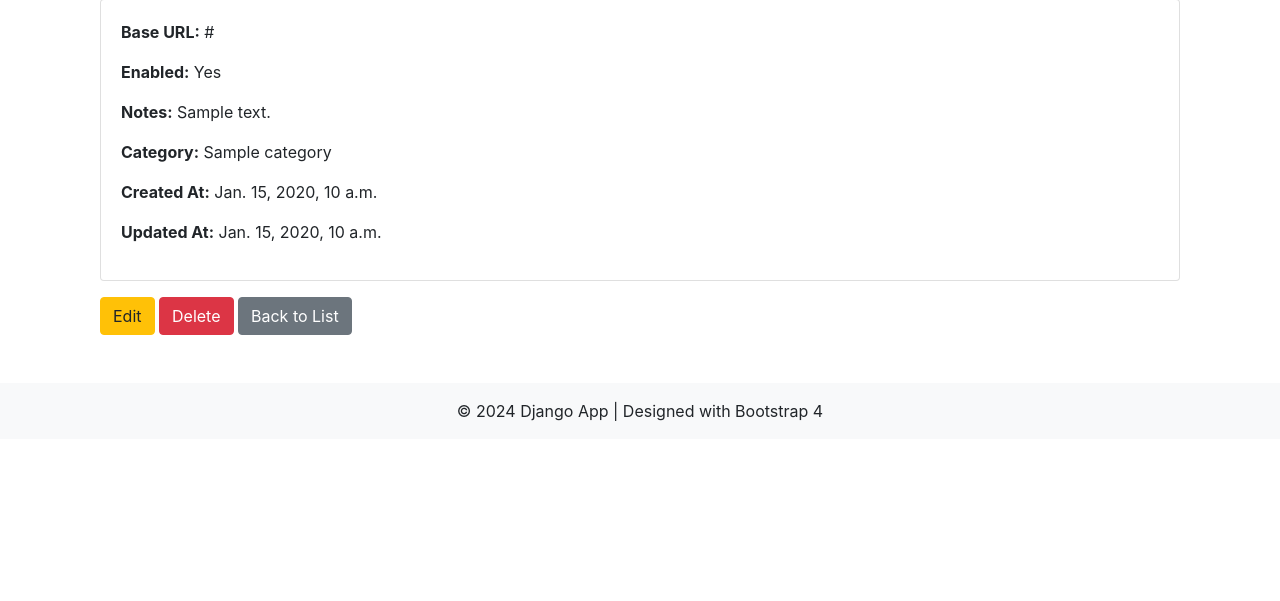
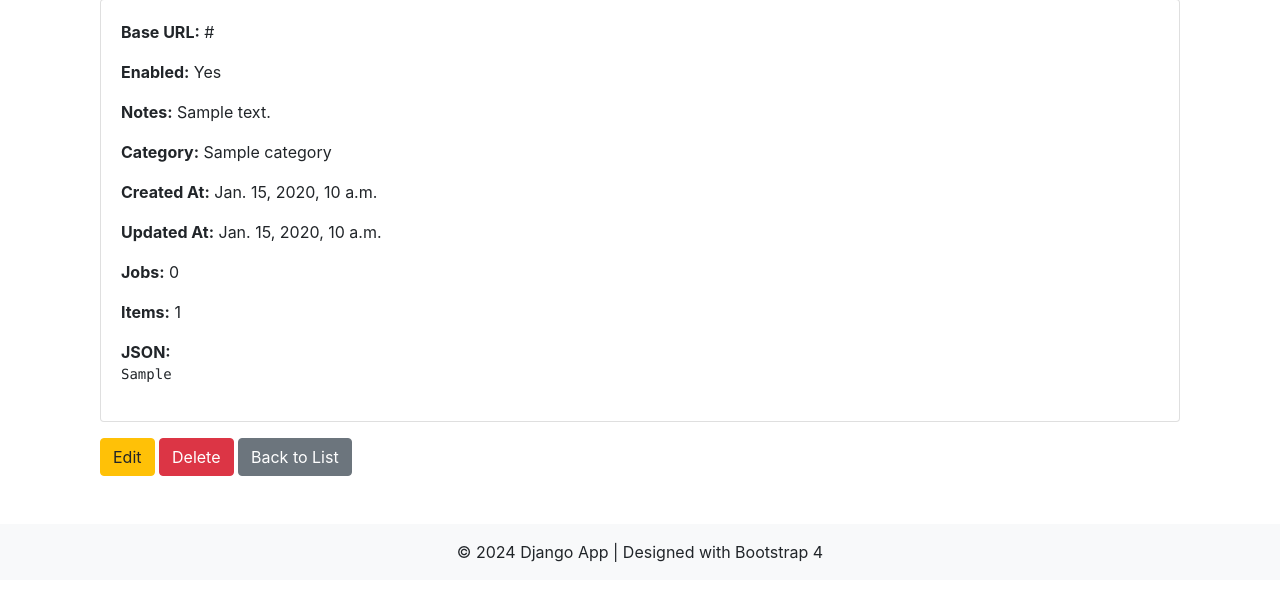
Before and after one commit to thejeshpr/px, a Django app: template crawler/templates/crawler/siteconf/detail.html in a window 1280 px wide. Shown: the part 177-778 px from the top of the page. Run offline with Django 4.2, Linux system fonts and the light colour scheme; tables that the repository leaves empty hold one stand-in row (values such as "Sample post"); the template is opened without the code that fills it: values that come from a table or form of the project are taken from there, most other values are stand-ins (such as "Sample title", 1, 10 or a date in 2020); data that the repository does not hold is empty.

Commit message:
before updates

```diff
--- a/crawler/templates/crawler/siteconf/detail.html
+++ b/crawler/templates/crawler/siteconf/detail.html
@@ -10,10 +10,17 @@
             <p><strong>Category:</strong> {{ siteconf.category.name|default:"No Category" }}</p>
             <p><strong>Created At:</strong> {{ siteconf.created_at }}</p>
             <p><strong>Updated At:</strong> {{ siteconf.updated_at }}</p>
+            <p><strong>Jobs:</strong> {{ siteconf.jobs.count }}</p>
+            <p><strong>Items:</strong> {{ siteconf.items.count }}</p>
+
+            <div>
+                <strong>JSON:</strong>
+                <pre><code>{{ json_data }}</code></pre>
+            </div>
         </div>
     </div>
-    <a href="{% url 'siteconf-edit' siteconf.slug %}" class="btn btn-warning mt-3">Edit</a>
-    <a href="{% url 'siteconf-delete' siteconf.slug %}" class="btn btn-danger mt-3">Delete</a>
-    <a href="{% url 'siteconf-list' %}" class="btn btn-secondary mt-3">Back to List</a>
+    <a href="{% url 'crawler:siteconf-edit' siteconf.slug %}" class="btn btn-warning mt-3">Edit</a>
+    <a href="{% url 'crawler:siteconf-delete' siteconf.slug %}" class="btn btn-danger mt-3">Delete</a>
+    <a href="{% url 'crawler:siteconf-list' %}" class="btn btn-secondary mt-3">Back to List</a>
 </div>
 {% endblock %}
```
